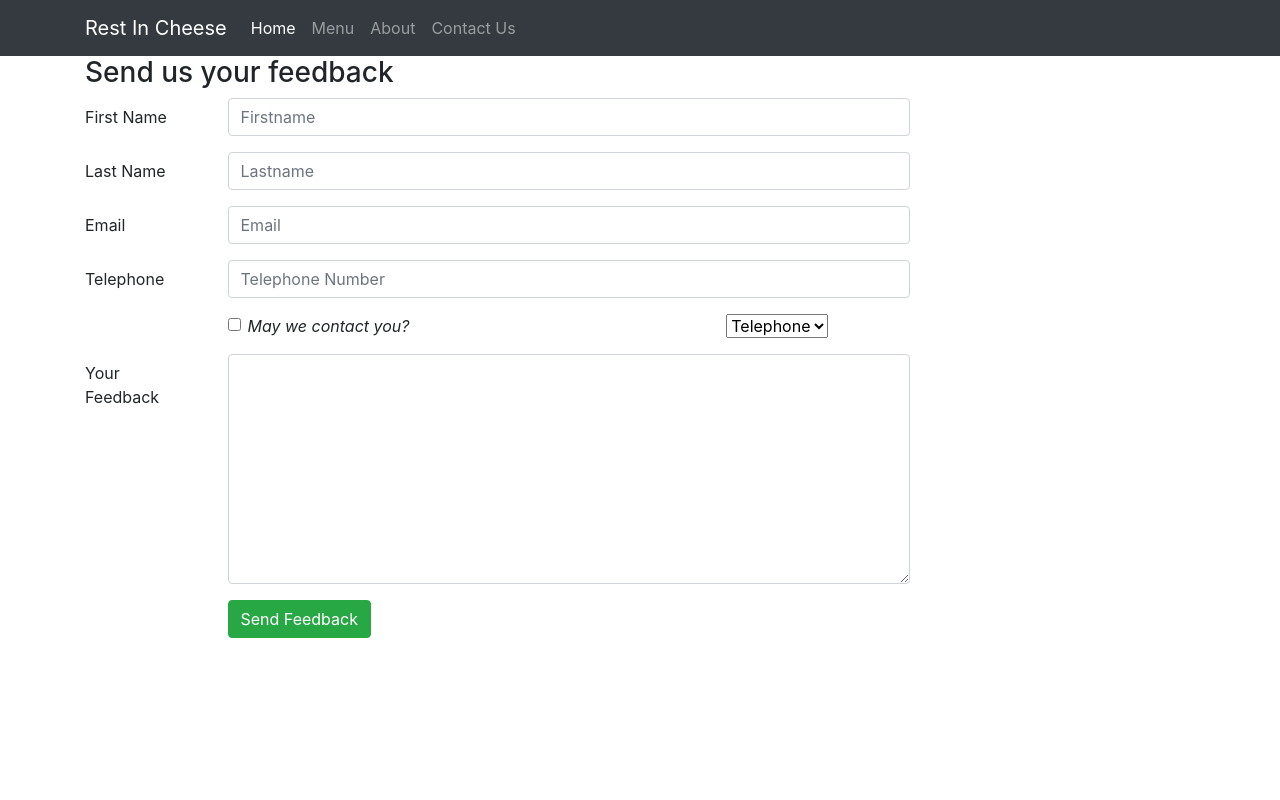
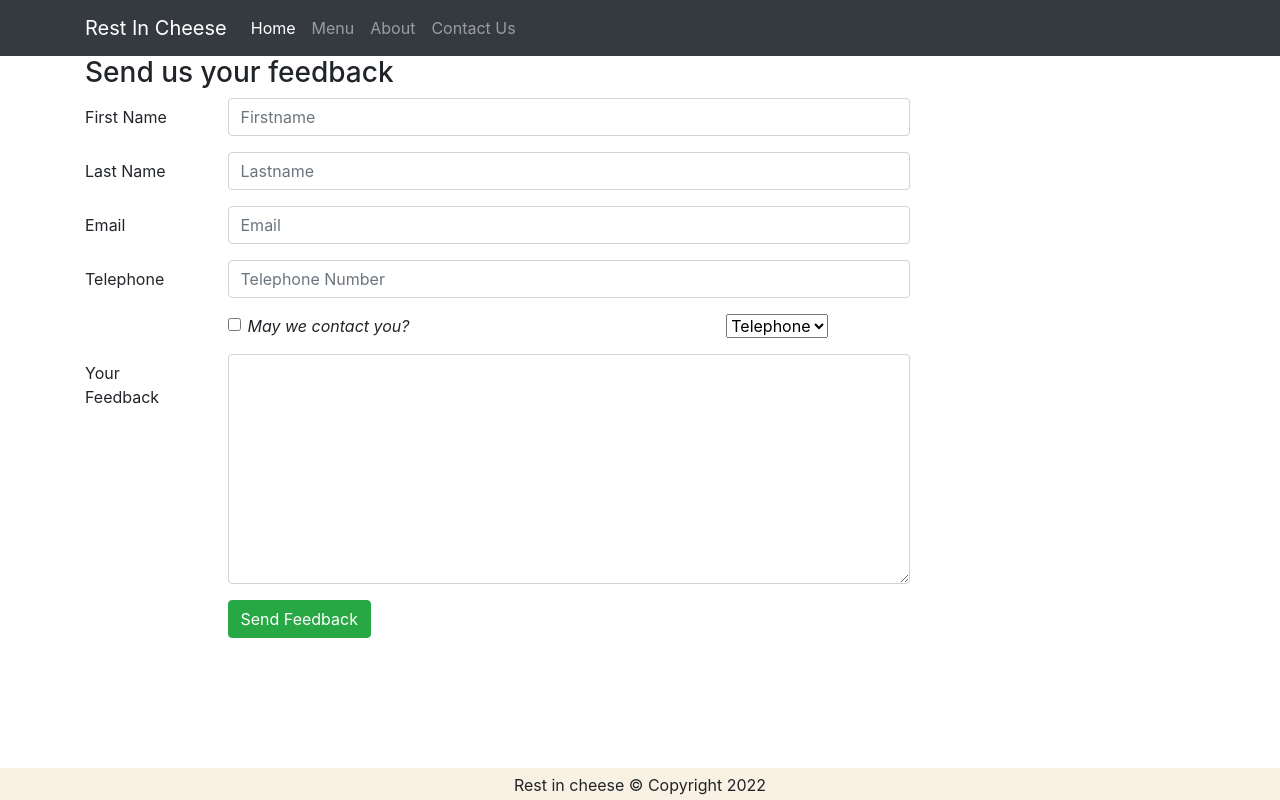
Before and after one commit to Ovee-Hasnat/rest-in-cheese, a React (Create React App) app: page /contact in a window 1280 px wide. Built offline with nearby package versions, Linux system fonts and the light colour scheme.

Commit message:
Footer & Comments updated

```diff
--- a/src/App.css
+++ b/src/App.css
@@ -1,3 +1,24 @@
 .App {
   text-align: center;
 }
+
+.footer {
+  background-color: rgb(248, 241, 228);
+  padding: 5px 0 0 0;
+  margin-top: 0px auto;
+  position: fixed;
+  bottom: 0;
+  width: 100%;
+  height: 32px;
+}
+
+.footer>p {
+  padding: 0;
+  text-align: center;
+}
+
+.row-contain {
+  margin: 0px auto;
+  padding: 50px 0px;
+  min-height: 400px;
+}
--- a/src/components/body/DishDetails.js
+++ b/src/components/body/DishDetails.js
@@ -18,7 +18,7 @@ const DishDetail = props => {
                         <p>{props.dish.price}/- </p>
                     </CardText>
                     <hr />
-                    <LoadComments comments={props.dish.Comment} />
+                    <LoadComments comments={props.comments} />
                 </CardBody>
             </Card>
         </div>
--- a/src/components/body/menu.js
+++ b/src/components/body/menu.js
@@ -3,11 +3,13 @@ import { Component } from "react";
 import Dishes from "../../data/dishes";
 import MenuItem from "./menuItem";
 import DishDetail from "./DishDetails";
+import Comments from "../../data/comments";
 import { Button, CardColumns, Modal, ModalBody, ModalFooter } from "reactstrap";
 
 class Menu extends Component {
     state = {
         dishes: Dishes,
+        comments: Comments,
         selectedDish: null,
         modalOpen: false,
     }
@@ -40,7 +42,10 @@ class Menu extends Component {
 
         let dishDetail = null;
         if (this.state.selectedDish != null) {
-            dishDetail = <DishDetail dish={this.state.selectedDish} />
+            const comments = this.state.comments.filter(comment => {
+                return comment.dishId === this.state.selectedDish.id;
+            })
+            dishDetail = <DishDetail dish={this.state.selectedDish} comments = {comments}/>
         };
         return (
             <div className="container">
--- a/src/components/footer/footer.js
+++ b/src/components/footer/footer.js
@@ -2,8 +2,14 @@ import React from "react";
 
 const Footer = () => {
     return (
-        <div>
-
+        <div className="footer">
+            <div className="container">
+                <div className="row justify-content-center">
+                    <div className="col-auto">
+                        <p>Rest in cheese &#169; Copyright 2022</p>
+                    </div>
+                </div>
+            </div>
         </div>
     )
 }
--- /dev/null
+++ b/src/data/comments.js
@@ -0,0 +1,40 @@
+const Comments = [
+    {
+        dishId: 0,
+        id: 0,
+        comment: 'kharap na',
+        author: 'Mr. A',
+        date: '15-10-21',
+    },
+    {
+        dishId: 0,
+        id: 1,
+        comment: 'bhaloi',
+        author: 'Mr. B',
+        date: '12-5-21',
+    },
+    {
+        dishId: 1,
+        id: 0,
+        comment: 'choleee',
+        author: 'Mr. C',
+        date: '02-02-22',
+    },
+    {
+        dishId: 1,
+        id: 1,
+        comment: 'motamoti',
+        author: 'Mr. D',
+        date: '02-01-22',
+    },
+    {
+        dishId: 2,
+        id: 0,
+        comment: 'not recommended',
+        author: 'Mr. E',
+        date: '04-04-22',
+    }
+
+]
+
+export default Comments;
--- a/src/data/dishes.js
+++ b/src/data/dishes.js
@@ -7,20 +7,7 @@ const Dishes = [
         label: 'hot',
         price: '199',
         description: 'Just a random burger.',
-        Comment: [
-            {
-                id: 0,
-                comment: 'kharap na',
-                author: 'Mr. A',
-                date: '15-10-21',
-            },
-            {
-                id: 1,
-                comment: 'bhaloi',
-                author: 'Mr. B',
-                date: '12-5-21',
-            }
-        ]
+        featured: true,
     },
     {
         id: 1,
@@ -30,20 +17,7 @@ const Dishes = [
         label: 'hot',
         price: '499',
         description: 'A random pizza!',
-        Comment: [
-            {
-                id: 0,
-                comment: 'choleee',
-                author: 'Mr. C',
-                date: '02-02-22',
-            },
-            {
-                id: 1,
-                comment: 'motamoti',
-                author: 'Mr. D',
-                date: '02-01-22',
-            }
-        ]
+        featured: true,
     },
     {
         id: 2,
@@ -53,14 +27,7 @@ const Dishes = [
         label: 'hot',
         price: '255',
         description: 'A random maggi noodles!',
-        Comment: [
-            {
-                id: 0,
-                comment: 'not recommended',
-                author: 'Mr. E',
-                date: '04-04-22',
-            }
-        ]
+        featured: false,
     },
 ]
 
```
